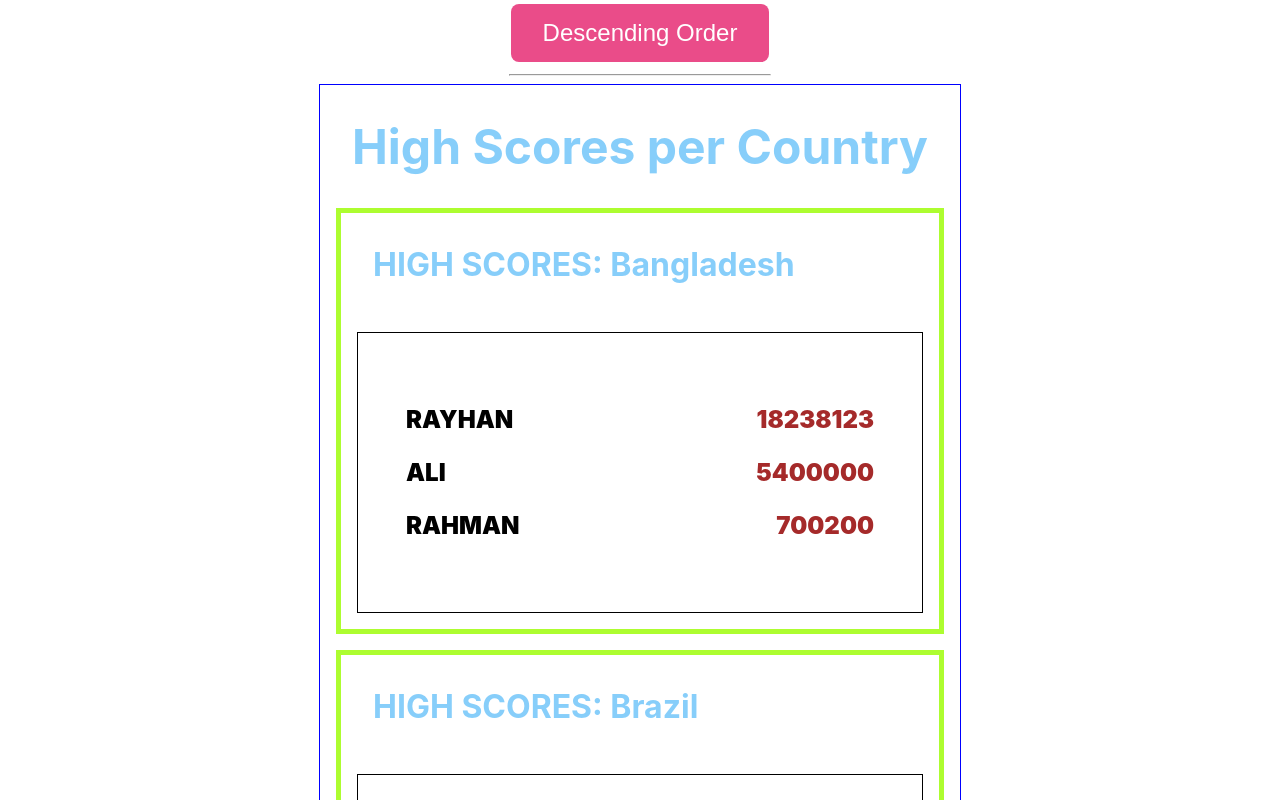
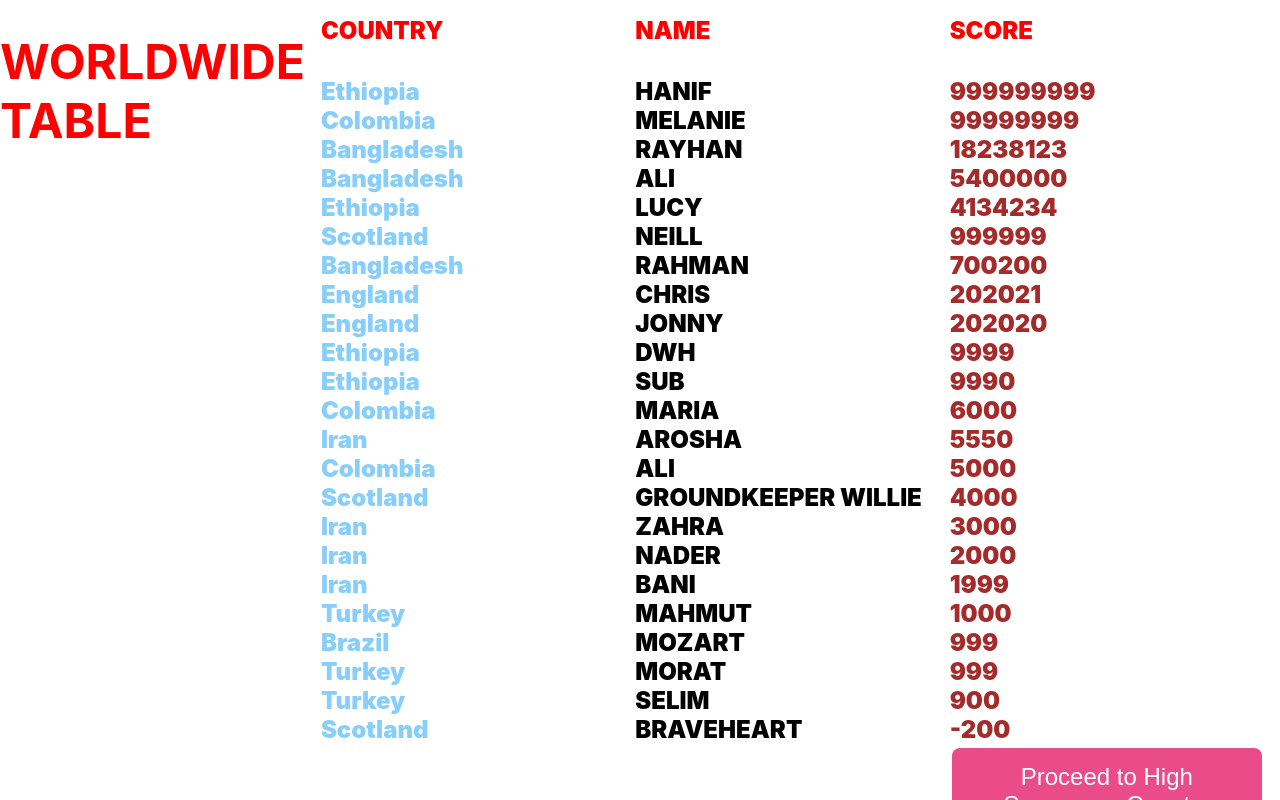
Before and after one commit to DelroyGayle/HighScoresTable, a React (Create React App) app: page / in a window 1280 px wide. Shown: the top 800 px of the page. Built offline with nearby package versions, Linux system fonts and the light colour scheme.

Commit message:
cyf highscores - homework done

```diff
--- a/src/App.css
+++ b/src/App.css
@@ -104,7 +104,7 @@ p {
   justify-content: flex-end;
 }
 
-.rightblack {
+.leftblack {
   font-weight: 900;
   font-size: 1.5rem; /* 24px */
   color: black;
@@ -127,3 +127,48 @@ p {
   justify-content: space-between;
   margin: 3em;
 }
+
+.wwbox {
+  display: flex;
+  flex-wrap: wrap;
+  margin: 1rem;
+}
+
+.wwbox > * {
+  flex: 1 1 33%;
+}
+
+.blackfont {
+  font-weight: 900;
+  font-size: 1.5rem; /* 24px */
+  color: black;
+  text-align: left;
+  margin: 0em;
+}
+
+.brownfont {
+  font-weight: 900;
+  font-size: 1.5rem; /* 24px */
+  color: brown;
+  text-align: left;
+  margin: 0em;
+}
+
+.bluefont {
+  font-weight: 900;
+  font-size: 1.5rem; /* 24px */
+  color: var(--lightskyblue);
+  text-align: left;
+}
+
+.redfont {
+  font-weight: 900;
+  font-size: 1.5rem; /* 24px */
+  color: red;
+  text-align: left;
+  margin-bottom: 2rem;
+}
+
+.redheading {
+  color: red;
+}
--- a/src/App.js
+++ b/src/App.js
@@ -6,7 +6,8 @@ import ProduceScores from "./ProduceScores.js";
 import SortButton from "./SortButton";
 
 const descendingOrder = [],
-  ascendingOrder = [];
+  ascendingOrder = [],
+  worldTable = [];
 
 let sortType = -1;
 
@@ -22,7 +23,13 @@ allCountryScores.forEach((eachCountry) => {
     let element = eachCountry.scores[eachObject];
 
     // Perform Descending Order First - convert any strings into numbers
-    descList.push({ scorerName: element.n, scorerScore: Number(element.s) });
+    let theScore = Number(element.s);
+    descList.push({ scorerName: element.n, scorerScore: theScore });
+    worldTable.push({
+      score: theScore,
+      country: eachCountry.name,
+      name: element.n.toUpperCase(),
+    });
   }
   descList.sort(sortByScoresDesc); // sort in descending order
   ascList = [...descList].reverse(); // By 'reverse' we have the sort in ascending order
@@ -33,6 +40,9 @@ allCountryScores.forEach((eachCountry) => {
   });
   ascendingOrder.push({ countryName: eachCountry.name, scores: [...ascList] });
 });
+
+// Sort the "world-wide" table in descending score order - Note that the array is sorted in place
+worldTable.sort(worldWideSort).reverse();
 
 // Sort the Country Names
 function countryNameSort(a, b) {
@@ -50,14 +60,44 @@ function sortByScoresDesc(a, b) {
   return b.scorerScore - a.scorerScore;
 }
 
+// Sort the "world-wide" table
+function worldWideSort(z, a) {
+  if (z.score !== a.score) {
+    return z.score - a.score;
+  }
+
+  if (z.country !== a.country) {
+    if (z.country < a.country) {
+      // done intentionally so that when I reverse the countries are in the right order
+      return 1;
+    } else {
+      return -1;
+    }
+  }
+
+  if (z.name < a.name) {
+    return -1;
+  } else if (z.name > a.name) {
+    return 1;
+  } else {
+    return 0;
+  }
+}
+
 const App = () => {
   const listOfCountries = sortType < 0 ? descendingOrder : ascendingOrder;
 
   const [sortOrder, setSortOrder] = useState(-1);
 
+  const [worldwideDisplay, setWorldwideDisplay] = useState(true); // Worldwide Table view first
+
   function switchOrder() {
     setSortOrder(-sortOrder);
     sortType = -sortType;
+  }
+
+  function switchToHighScores() {
+    setWorldwideDisplay(false);
   }
 
   // One class for 'descending', the other for 'ascending'
@@ -66,6 +106,27 @@ const App = () => {
   }-button`;
 
   // render the result
+
+  if (worldwideDisplay) {
+    return (
+      <div className="flex-centre ">
+        <h1 className="redheading">WORLDWIDE TABLE</h1>
+        <div className="wwbox">
+          <div className="redfont">COUNTRY</div>
+          <div className="redfont">NAME</div>
+          <div className="redfont">SCORE</div>
+          {displayScores()}
+          <div>&nbsp;</div>
+          <div>&nbsp;</div>
+          <div>
+            <button className="button" onClick={switchToHighScores}>
+              Proceed to High Scores per Country
+            </button>
+          </div>
+        </div>
+      </div>
+    );
+  } else {
     return (
       <div>
         <div className="container">
@@ -88,6 +149,19 @@ const App = () => {
         <SortButton buttonClass={buttonClass} switchOrder={switchOrder} />
       </div>
     );
+  }
 };
 
+function displayScores() {
+  // Convert to a linear list
+  const linearList = [];
+  worldTable.forEach((element) => {
+    linearList.push(<div className="bluefont">{element.country}</div>);
+    linearList.push(<div className="blackfont">{element.name}</div>);
+    linearList.push(<div className="brownfont">{element.score}</div>);
+  });
+
+  return linearList;
+}
+
 export default App;
--- a/src/ProduceScores.js
+++ b/src/ProduceScores.js
@@ -3,10 +3,8 @@ import React from "react";
 const ProduceScores = (props) => {
   // let sortType = props.JSKsortType;
   const listCountries = props.listOfCountries.map((eachCountry, index) => {
+
     // render the result
-    console.log(props.listOfCountries);
-    console.log(eachCountry);
-    console.log(eachCountry.countryName);
     return (
       <div key={index} className="country">
         {countryName(eachCountry.countryName)}
@@ -19,14 +17,14 @@ const ProduceScores = (props) => {
 
 // The Country Heading
 function countryName(theCountryName) {
-  console.log(theCountryName);
+
   return (
-    <h2 className="font-link bluepen">{`HIGH SCORES: ${theCountryName}`}</h2>
+    <h2 className="bluepen">{`HIGH SCORES: ${theCountryName}`}</h2>
   );
 }
 
 function renderTheScores(scorers) {
-  console.log(scorers);
+
   return (
     <div className="thescores">
       <div className="row-flex2">
@@ -40,7 +38,7 @@ function renderTheScores(scorers) {
 function renderEachName(scorers) {
   // Produce a list of Names
   const listNames = scorers.map((element, index) => (
-    <p key={index} className="font-link rightblack">
+    <p key={index} className="leftblack">
       {element.scorerName}
     </p>
   ));
@@ -52,7 +50,7 @@ function renderEachName(scorers) {
 function renderEachScore(scorers) {
   // Produce a list of Scores
   const listScores = scorers.map((element, index) => (
-    <p key={index} className="font-link rightbrown">
+    <p key={index} className="rightbrown">
       {element.scorerScore}
     </p>
   ));
```
Lines whose indentation alone changed are shown as unchanged.
